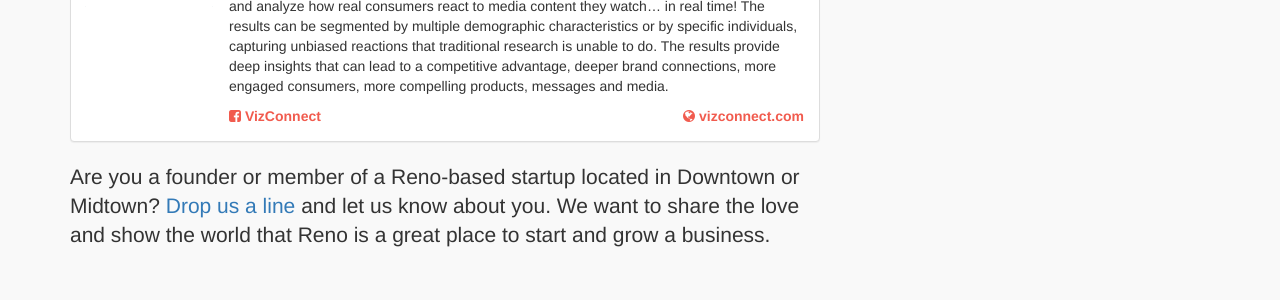
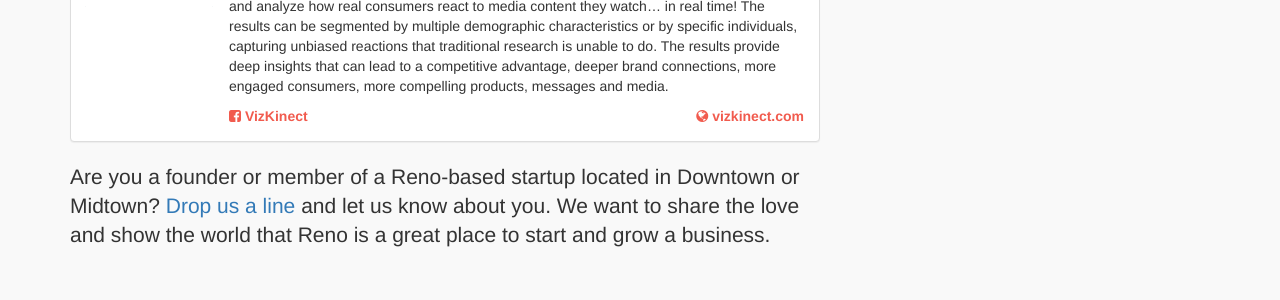
Before and after one commit to startuprow/startuprow.github.io, a Jekyll site: the page built from index.html, in a window 1280 px wide and 900 px high, scrolled down 4820 px. Shown: the part 436-736 px from the top of the window. Built offline with Jekyll 4.4.1, drawn with Linux system fonts in a browser that asks for light colours; nearby versions of some CDN libraries; Markdown is read by kramdown in place of the engine named in the settings; comment, search, counter and statistics services are not loaded.

Commit message:
Fixed VizKinect spelling

```diff
--- a/index.html
+++ b/index.html
@@ -315,8 +315,8 @@ title: Reno Startup Row
     <span class="contact address pull-right"></span>
     <h3>VizKinect</h3>
     <p>VizKinect is cutting edge biometrics &amp; eye tracking analytics used in the media, research and medical fields. Media outlets use our analytics to produce more engaging media content. VizKinect offers a progressive solution for measuring viewer engagement. Using advanced biometric technology, proprietary eye tracking software and self-report methods, we measure and analyze how real consumers react to media content they watch&hellip; in real time! The results can be segmented by multiple demographic characteristics or by specific individuals, capturing unbiased reactions that traditional research is unable to do. The results provide deep insights that can lead to a competitive advantage, deeper brand connections, more engaged consumers, more compelling products, messages and media.</p>
-    <span class="contact twitter"><a href="https://www.facebook.com/VizKinect"><i class="fa fa-facebook-square"></i> VizConnect</a></span>
-    <span class="contact website pull-right"><a href="http://vizconnect.com"><i class="fa fa-globe"></i> vizconnect.com</a></span>
+    <span class="contact twitter"><a href="https://www.facebook.com/VizKinect"><i class="fa fa-facebook-square"></i> VizKinect</a></span>
+    <span class="contact website pull-right"><a href="http://vizkinect.com"><i class="fa fa-globe"></i> vizkinect.com</a></span>
   </div>
 </div>
 
```
